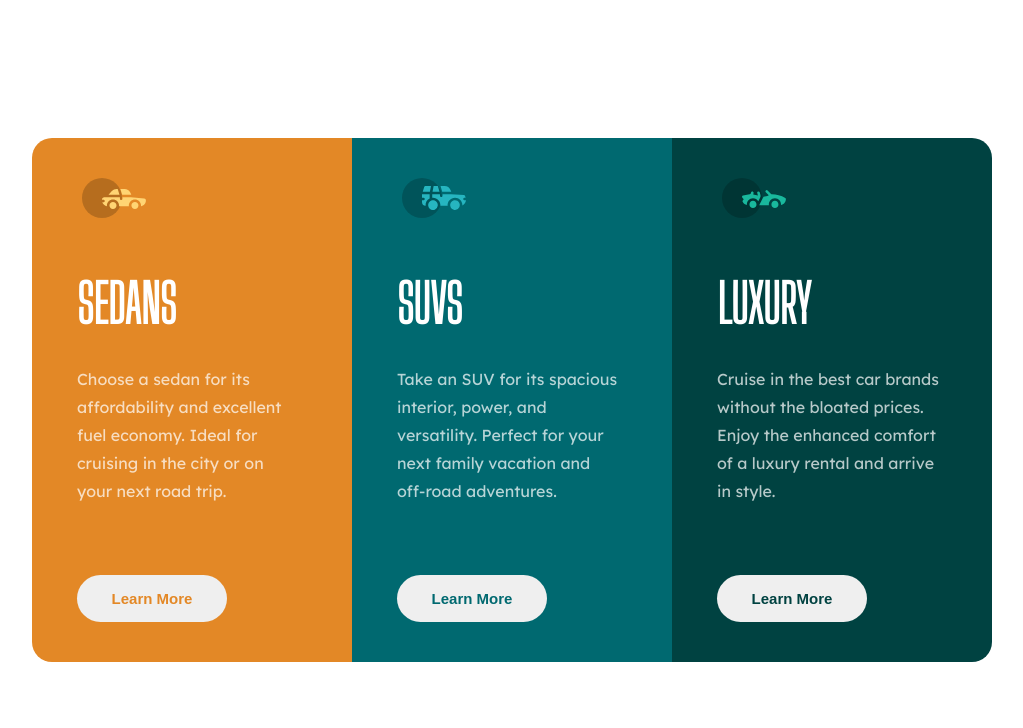
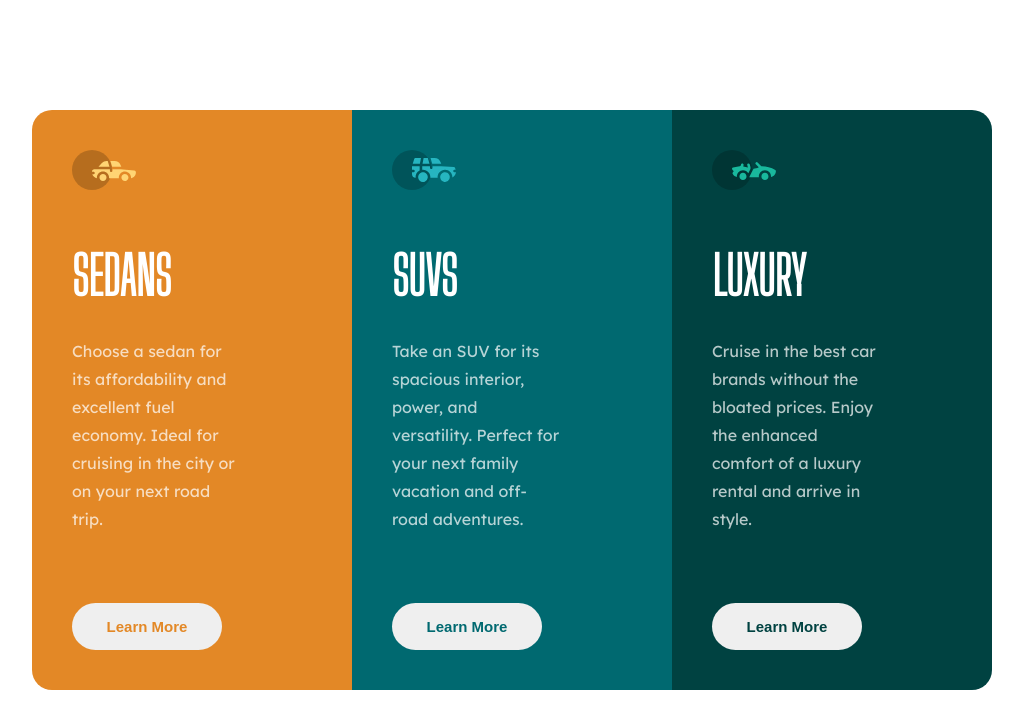
Before and after one commit to iroifeanyi/3-column-preview-card, a plain HTML site: page index.html in a window 1280 px wide. Shown: the whole page, without its empty margins (128-1151 px from the left). Drawn offline with Linux system fonts and the light colour scheme.

Commit message:
up to date

```diff
--- a/style.css
+++ b/style.css
@@ -13,14 +13,17 @@ body{
 .frist-box{
     background-color: hsl(31, 77%, 52%);
     width: 33.333%;
+    padding: 40px;
 }
 .second-box{
     background-color: hsl(184, 100%, 22%);
     width: 33.333%;
+    padding: 40px;
 }
 .thrid-box{
     background-color: hsl(179, 100%, 13%);
     width: 33.333%;
+    padding: 40px;
 }
 .box{
     display: flex;
@@ -29,22 +32,17 @@ body{
     border-radius: 20px;
     overflow: hidden;
 }
-.icon{
-    margin-left: 50px;
-    margin-top: 40px;
-}
+
 .head-text{
     color: white;
     font-family: 'Big Shoulders Display', cursive;
     margin-top: 50px;
-    margin-left: 45px;
     margin-bottom: 30px;
     font-size: 35px;
 }
 .text{
     color: rgba(255, 255, 255, 0.719);
     width: 70%;
-    margin-left: 45px;
     margin-bottom: 70px;
     font-size: 16px;
     line-height: 28px;
@@ -54,8 +52,6 @@ body{
     padding: 15px;
     border-radius: 25px;
     border: none;
-    margin-left: 45px;
-    margin-bottom: 40px;
     width: 150px;
 }
 .text-button-frist{
```
